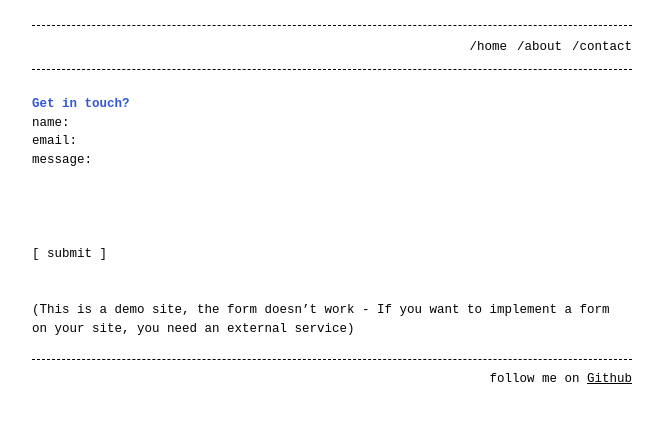
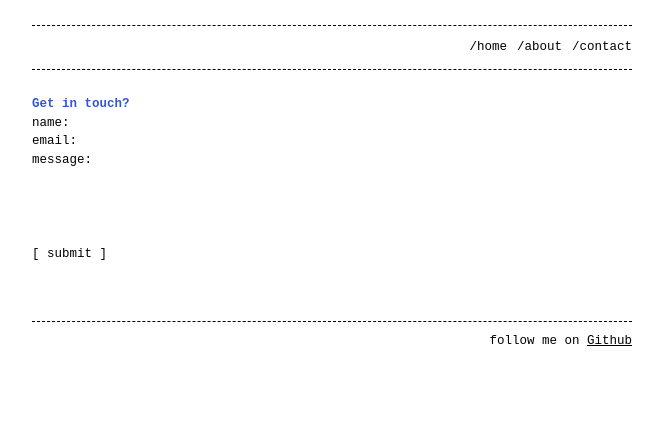
Before and after one commit to hackintoanetwork/hackintoanetwork.github.io, a Jekyll site: the page built from contact.md, in a window 1280 px wide. Shown: the top 423 px of the page, without its empty margins (308-971 px from the left). Built offline with Jekyll 4.4.1, drawn with Linux system fonts in a browser that asks for light colours.

Commit message:
Update contact.md

```diff
--- a/contact.md
+++ b/contact.md
@@ -13,4 +13,4 @@ permalink: /contact
   <input type="submit" value="[ submit ]">
 </form>
 
-<br /><br />(This is a demo site, the form doesn't work - If you want to implement a form on your site, you need an external service)
+<br /><br />
```
